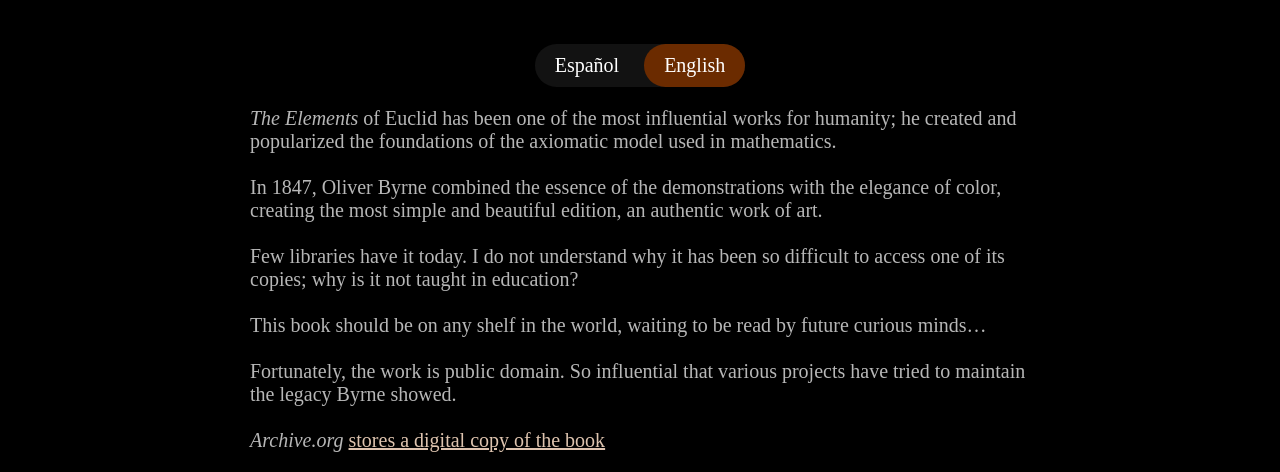
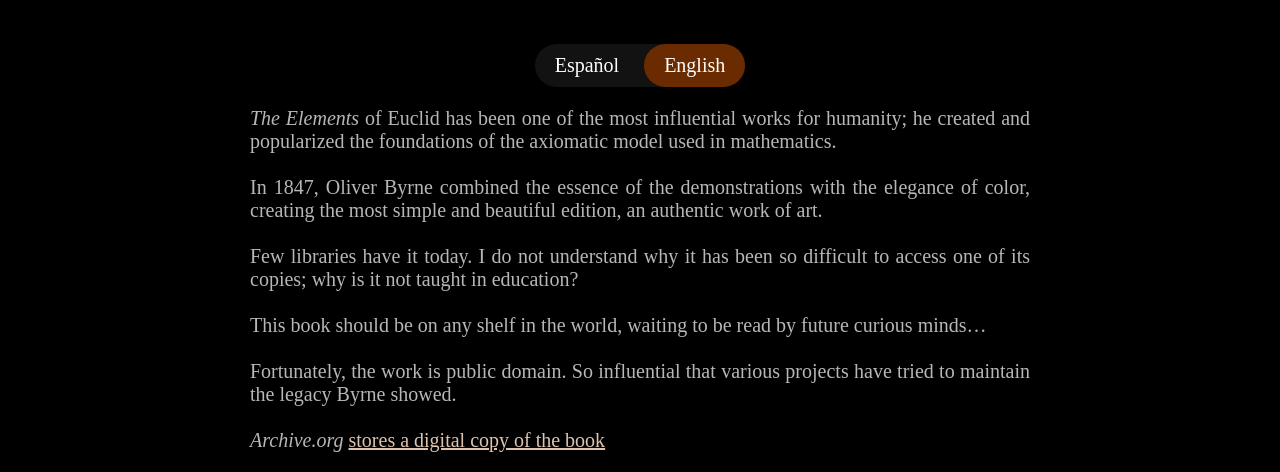
Before and after one commit to ElCaballerodelaTierra/Abstractions, a Jekyll site: the page built from _pages/euclides.md, in a window 1280 px wide. Shown: the part 957-1429 px from the top of the page. Built offline with Jekyll 4.4.1, drawn with Linux system fonts in a browser that asks for light colours; some web fonts are replaced.

Commit message:
Mas ajustes en la plantilla y en la publicación de Euclides

```diff
--- a/_pages/euclides.md
+++ b/_pages/euclides.md
@@ -52,14 +52,14 @@
     <br>
 
     <button><a href="https://www.c82.net/euclid/" target="_blank" rel="noopener">The Elements by Euclid – c82
-    </a></button><br><br>
+    </a></button><br>
 
     Además, existe una versión en español:<br><br>
 
     <button><a href="https://www.c82.net/euclid/es/" target="_blank" rel="noopener">Los elementos de Euclides – c82</a></button><br><br>
     </section>
     <section>
-    Sergey Slyusarev ha creado una <a href="https://github.com/jemmybutton/byrne-euclid/" target="_blank" rel="noopener">edición digital</a> que se actualiza y en la que cualquiera puede colaborar. Es completamente libre para editarse, traducirse a más idiomas y distribuirse tanto en formato físico como digital:<br>
+    Sergey Slyusarev ha creado una <a href="https://github.com/jemmybutton/byrne-euclid/" target="_blank" rel="noopener">edición digital</a> que se actualiza y en la que cualquiera puede colaborar. Es completamente libre para editarse, traducirse a más idiomas y distribuirse tanto en formato físico como digital:<br><br>
 
     <figure>
         <img src="/assets/euclides/Digitalización de Sergey Slyusarev.png" alt="Digitalización de Sergey Slyusarev">
@@ -129,15 +129,14 @@
     <br>
 
     <button><a href="https://www.c82.net/euclid/" target="_blank" rel="noopener">The Elements by Euclid – c82
-    </a></button><br><br>
-    </section>
-    <section>
+    </a></button><br>
+
     Also, there is a Spanish version:<br><br>
 
     <button><a href="https://www.c82.net/euclid/es/" target="_blank" rel="noopener">Los elementos de Euclides – c82</a></button><br><br>
     </section>
     <section>
-    Sergey Slyusarev created a <a href="https://github.com/jemmybutton/byrne-euclid/" target="_blank" rel="noopener">digital edition</a> that updates itself and in which anyone can collaborate. It is completely free to edit, translate into more languages and distribute both in physical and digital format:<br>
+    Sergey Slyusarev created a <a href="https://github.com/jemmybutton/byrne-euclid/" target="_blank" rel="noopener">digital edition</a> that updates itself and in which anyone can collaborate. It is completely free to edit, translate into more languages and distribute both in physical and digital format:<br><br>
 
     <figure>
         <img src="/assets/euclides/Digitalización de Sergey Slyusarev.png" alt="Sergey Slyusarev digitilization">
--- a/css/estilos.css
+++ b/css/estilos.css
@@ -52,6 +52,10 @@
 
 h6 {
     color: #404040;
+}
+
+section {
+    text-align: justify;
 }
 
 p {
```
Also changed, not shown: assets/euclides/Digitalización de Sergey Slyusarev.png.
